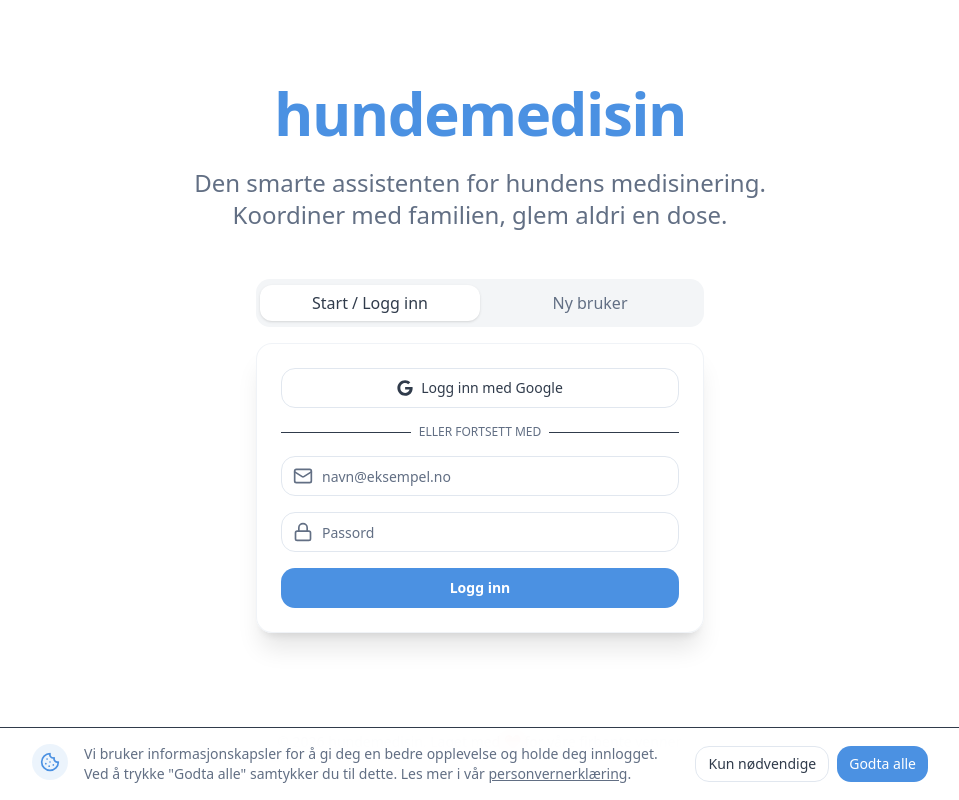
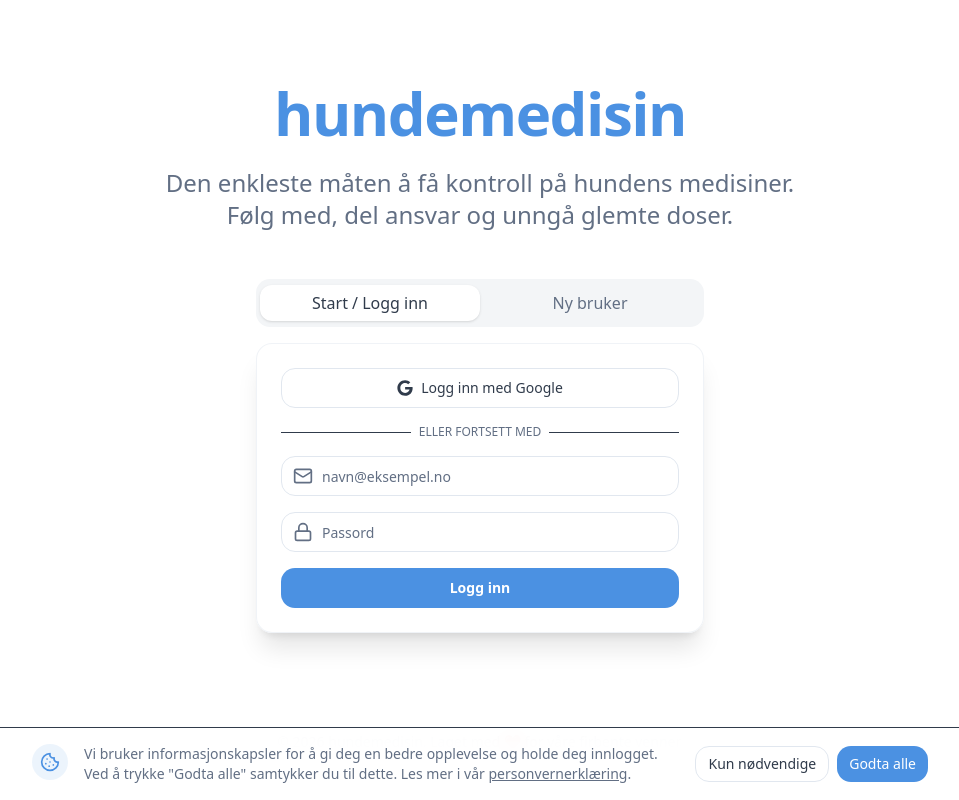
Before and after one commit to trymsn1992-dev/hunde-medisin, a Next.js app: page / in a window 1280 px wide. Shown: the whole page, without its empty margins (160-1119 px from the left). Built offline with nearby package versions, Linux system fonts and the light colour scheme; no server answers.

Commit message:
fix: update landing page tagline

```diff
--- a/app/page.tsx
+++ b/app/page.tsx
@@ -48,8 +48,8 @@ export default async function Home() {
             hundemedisin
           </h1>
           <p className="text-xl md:text-2xl text-muted-foreground max-w-2xl mx-auto">
-            Den smarte assistenten for hundens medisinering.
-            <br className="hidden md:inline" /> Koordiner med familien, glem aldri en dose.
+            Den enkleste måten å få kontroll på hundens medisiner.
+            <br className="hidden md:inline" /> Følg med, del ansvar og unngå glemte doser.
           </p>
         </div>
 
```
